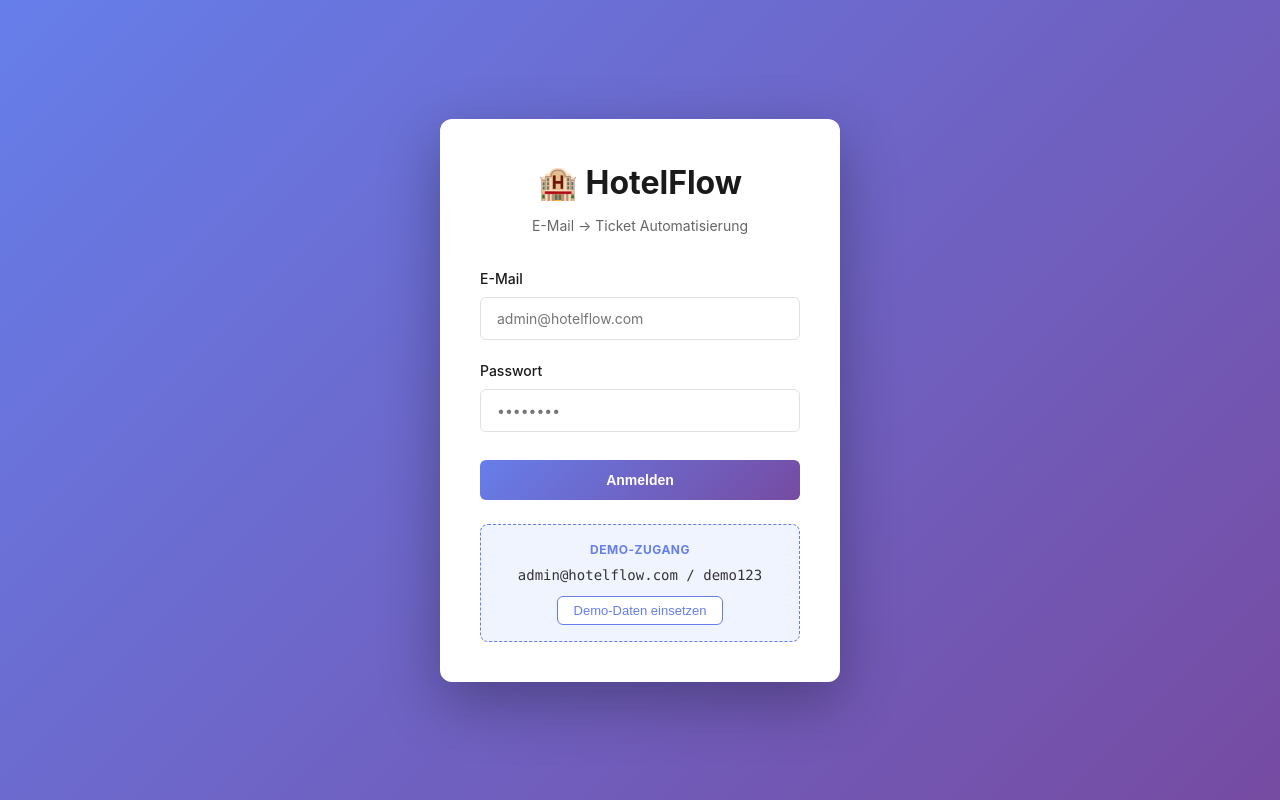
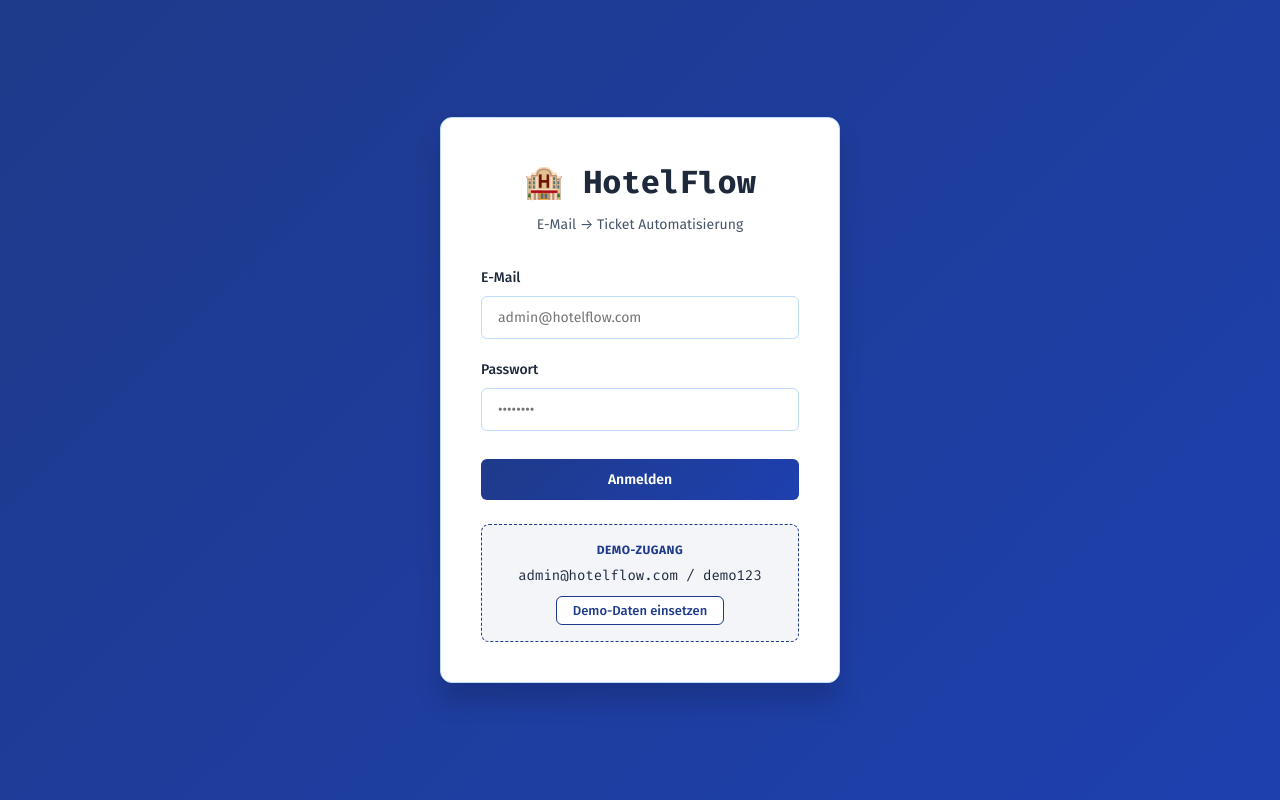
Before and after one commit to Max-M2000/hotelflow, a React app in the folder frontend/: page /login in a window 1280 px wide. Built offline with nearby package versions, Linux system fonts and the light colour scheme.

Commit message:
feat: implement ui-ux-pro-max design system - navy palette, Fira fonts, Soft UI shadows

```diff
--- a/frontend/src/styles/app.css
+++ b/frontend/src/styles/app.css
@@ -1,3 +1,5 @@
+@import url('https://fonts.googleapis.com/css2?family=Fira+Code:wght@400;500;600;700&family=Fira+Sans:wght@300;400;500;600;700&display=swap');
+
 * {
   margin: 0;
   padding: 0;
@@ -5,29 +7,75 @@
 }
 
 :root {
-  --color-surface: #ffffff;
-  --color-surface-secondary: #f8f9fa;
-  --color-text: #1a1a1a;
-  --color-text-secondary: #666666;
-  --color-border: #e0e0e0;
-  --color-hover: #f5f5f5;
-  --color-focus: #0066cc;
-  --color-status-open: #0066cc;
-  --color-status-in-progress: #ff9800;
-  --color-status-closed: #4caf50;
+  /* Colors (from ui-ux-pro-max Design System) */
+  --color-primary: #1E3A8A;
+  --color-on-primary: #FFFFFF;
+  --color-secondary: #3B82F6;
+  --color-accent: #A16207;
+  --color-background: #F8FAFC;
+  --color-foreground: #1E40AF;
+  --color-muted: #E9EEF5;
+  --color-border: #BFDBFE;
+  --color-destructive: #DC2626;
+  --color-ring: #1E3A8A;
+
+  /* Surfaces & Text (Soft UI Evolution) */
+  --color-surface: #FFFFFF;
+  --color-surface-secondary: #F8FAFC;
+  --color-text: #1E293B;
+  --color-text-secondary: #475569;
+  --color-text-tertiary: #94A3B8;
+
+  /* Status Colors */
+  --color-status-open: #3B82F6;
+  --color-status-in-progress: #F59E0B;
+  --color-status-closed: #10B981;
+
+  /* Interactive */
+  --color-hover: #F1F5F9;
+  --color-focus: #1E3A8A;
+  --color-focus-ring: #DBEAFE;
+
+  /* Shadows (Soft UI) */
+  --shadow-sm: 0 1px 2px rgba(0, 0, 0, 0.05);
+  --shadow-md: 0 4px 6px rgba(0, 0, 0, 0.1);
+  --shadow-lg: 0 10px 15px rgba(0, 0, 0, 0.1);
+  --shadow-xl: 0 20px 25px rgba(0, 0, 0, 0.15);
+
+  /* Typography (Fira Code + Fira Sans) */
+  --font-heading: 'Fira Code', ui-monospace, SFMono-Regular, Menlo, monospace;
+  --font-body: 'Fira Sans', -apple-system, BlinkMacSystemFont, 'Segoe UI', sans-serif;
 }
 
 @media (prefers-color-scheme: dark) {
   :root {
-    --color-surface: #1e1e1e;
-    --color-surface-secondary: #2d2d2d;
-    --color-text: #ffffff;
-    --color-text-secondary: #b0b0b0;
-    --color-border: #3a3a3a;
-    --color-hover: #333333;
-    --color-status-open: #4da6ff;
-    --color-status-in-progress: #ffb74d;
-    --color-status-closed: #66bb6a;
+    /* Dark Mode Colors */
+    --color-primary: #3B82F6;
+    --color-secondary: #60A5FA;
+    --color-accent: #F59E0B;
+    --color-background: #0F172A;
+    --color-foreground: #93C5FD;
+    --color-muted: #1E293B;
+    --color-border: #1E3A8A;
+    --color-destructive: #F87171;
+    --color-ring: #3B82F6;
+
+    /* Dark Surfaces & Text */
+    --color-surface: #1E293B;
+    --color-surface-secondary: #334155;
+    --color-text: #F1F5F9;
+    --color-text-secondary: #CBD5E1;
+    --color-text-tertiary: #94A3B8;
+
+    /* Dark Status Colors */
+    --color-status-open: #60A5FA;
+    --color-status-in-progress: #FCD34D;
+    --color-status-closed: #34D399;
+
+    /* Dark Interactive */
+    --color-hover: #475569;
+    --color-focus: #60A5FA;
+    --color-focus-ring: #1E3A8A;
   }
 }
 
@@ -38,6 +86,6 @@ html, body, #root {
 }
 
 body {
-  font-family: -apple-system, BlinkMacSystemFont, 'Segoe UI', Roboto, Helvetica, Arial, sans-serif;
+  font-family: var(--font-body);
   line-height: 1.5;
 }
--- a/frontend/src/styles/auth.css
+++ b/frontend/src/styles/auth.css
@@ -3,18 +3,19 @@
   align-items: center;
   justify-content: center;
   min-height: 100vh;
-  background: linear-gradient(135deg, #667eea 0%, #764ba2 100%);
-  font-family: -apple-system, BlinkMacSystemFont, 'Segoe UI', Roboto, Helvetica, Arial, sans-serif;
+  background: linear-gradient(135deg, #1E3A8A 0%, #1E40AF 100%);
+  font-family: var(--font-body);
   padding: 20px;
 }
 
 .authCard {
-  background: white;
+  background: var(--color-surface);
   border-radius: 12px;
-  box-shadow: 0 20px 60px rgba(0, 0, 0, 0.3);
+  box-shadow: var(--shadow-xl);
   padding: 40px;
   width: 100%;
   max-width: 400px;
+  border: 1px solid var(--color-border);
 }
 
 .authHeader {
@@ -26,12 +27,13 @@
   font-size: 32px;
   font-weight: 700;
   margin-bottom: 8px;
-  color: #1a1a1a;
+  color: var(--color-text);
+  font-family: var(--font-heading);
 }
 
 .authHeader p {
   font-size: 14px;
-  color: #666666;
+  color: var(--color-text-secondary);
 }
 
 .authForm {
@@ -49,36 +51,39 @@
 .formGroup label {
   font-weight: 500;
   font-size: 14px;
-  color: #1a1a1a;
+  color: var(--color-text);
 }
 
 .authInput {
   padding: 12px 16px;
-  border: 1px solid #e0e0e0;
+  border: 1px solid var(--color-border);
   border-radius: 6px;
   font-size: 14px;
   transition: all 0.2s ease;
-  font-family: inherit;
+  font-family: var(--font-body);
+  background: var(--color-surface);
+  color: var(--color-text);
 }
 
 .authInput:focus {
   outline: none;
-  border-color: #667eea;
-  box-shadow: 0 0 0 3px rgba(102, 126, 234, 0.1);
+  border-color: var(--color-focus);
+  box-shadow: 0 0 0 3px rgba(30, 58, 138, 0.1);
 }
 
 .authError {
-  background: #ffebee;
-  color: #c62828;
+  background: rgba(220, 38, 38, 0.1);
+  color: #991B1B;
   padding: 12px;
   border-radius: 6px;
   font-size: 14px;
   text-align: center;
+  border: 1px solid rgba(220, 38, 38, 0.3);
 }
 
 .authButton {
   padding: 12px 24px;
-  background: linear-gradient(135deg, #667eea 0%, #764ba2 100%);
+  background: linear-gradient(135deg, #1E3A8A 0%, #1E40AF 100%);
   color: white;
   border: none;
   border-radius: 6px;
@@ -87,15 +92,17 @@
   cursor: pointer;
   transition: all 0.2s ease;
   margin-top: 8px;
+  font-family: var(--font-body);
 }
 
 .authButton:hover:not(:disabled) {
-  transform: translateY(-2px);
-  box-shadow: 0 10px 20px rgba(102, 126, 234, 0.3);
+  transform: translateY(-1px);
+  box-shadow: var(--shadow-lg);
+  opacity: 0.95;
 }
 
 .authButton:disabled {
-  opacity: 0.6;
+  opacity: 0.5;
   cursor: not-allowed;
 }
 
@@ -121,8 +128,8 @@
 .demoBox {
   margin-top: 24px;
   padding: 16px;
-  background: #f0f4ff;
-  border: 1px dashed #667eea;
+  background: rgba(30, 58, 138, 0.05);
+  border: 1px dashed var(--color-primary);
   border-radius: 8px;
   text-align: center;
 }
@@ -132,32 +139,33 @@
   font-weight: 700;
   text-transform: uppercase;
   letter-spacing: 0.5px;
-  color: #667eea;
+  color: var(--color-primary);
   margin-bottom: 6px;
 }
 
 .demoBoxRow {
-  font-family: ui-monospace, SFMono-Regular, Menlo, monospace;
+  font-family: var(--font-heading);
   font-size: 14px;
-  color: #333;
+  color: var(--color-text);
   margin-bottom: 10px;
 }
 
 .demoFillButton {
   padding: 6px 16px;
-  background: white;
-  border: 1px solid #667eea;
-  color: #667eea;
+  background: var(--color-surface);
+  border: 1px solid var(--color-primary);
+  color: var(--color-primary);
   border-radius: 6px;
   font-size: 13px;
   font-weight: 500;
   cursor: pointer;
   transition: all 0.2s ease;
+  font-family: var(--font-body);
 }
 
 .demoFillButton:hover {
-  background: #667eea;
-  color: white;
+  background: var(--color-primary);
+  color: var(--color-on-primary);
 }
 
 @media (max-width: 480px) {
--- a/frontend/src/styles/dashboard.css
+++ b/frontend/src/styles/dashboard.css
@@ -1,38 +1,7 @@
-* {
-  margin: 0;
-  padding: 0;
-  box-sizing: border-box;
-}
-
-:root {
-  --color-surface: #ffffff;
-  --color-surface-secondary: #f8f9fa;
-  --color-text: #1a1a1a;
-  --color-text-secondary: #666666;
-  --color-border: #e0e0e0;
-  --color-hover: #f5f5f5;
-  --color-focus: #0066cc;
-  --color-status-open: #0066cc;
-  --color-status-in-progress: #ff9800;
-  --color-status-closed: #4caf50;
-}
-
-@media (prefers-color-scheme: dark) {
-  :root {
-    --color-surface: #1e1e1e;
-    --color-surface-secondary: #2d2d2d;
-    --color-text: #ffffff;
-    --color-text-secondary: #b0b0b0;
-    --color-border: #3a3a3a;
-    --color-hover: #333333;
-    --color-status-open: #4da6ff;
-    --color-status-in-progress: #ffb74d;
-    --color-status-closed: #66bb6a;
-  }
-}
+/* Dashboard styles inherit CSS variables from app.css (no duplication) */
 
 body {
-  font-family: -apple-system, BlinkMacSystemFont, 'Segoe UI', Roboto, Helvetica, Arial, sans-serif;
+  font-family: var(--font-body);
   background-color: var(--color-surface);
   color: var(--color-text);
   line-height: 1.5;
@@ -62,7 +31,7 @@ body {
 
 .logoutButton {
   padding: 8px 16px;
-  background: #f44336;
+  background: var(--color-destructive);
   color: white;
   border: none;
   border-radius: 6px;
@@ -71,12 +40,14 @@ body {
   cursor: pointer;
   transition: all 0.2s ease;
   align-self: center;
+  font-family: var(--font-body);
 }
 
 .logoutButton:hover {
-  background: #d32f2f;
+  background: #b91c1c;
   transform: translateY(-2px);
-  box-shadow: 0 4px 8px rgba(244, 67, 54, 0.3);
+  box-shadow: var(--shadow-md);
+  opacity: 0.95;
 }
 
 .header p {
@@ -239,10 +210,10 @@ body {
   white-space: nowrap;
 }
 
-.complaint { background: #f44336; color: white; }
-.inquiry { background: #2196f3; color: white; }
-.booking { background: #4caf50; color: white; }
-.other { background: #9e9e9e; color: white; }
+.complaint { background: #EF4444; color: white; }
+.inquiry { background: #3B82F6; color: white; }
+.booking { background: #10B981; color: white; }
+.other { background: #9CA3AF; color: white; }
 
 .priorityBadge {
   display: inline-block;
@@ -254,9 +225,9 @@ body {
   white-space: nowrap;
 }
 
-.priority-low { background: #4caf50; color: white; }
-.priority-medium { background: #ff9800; color: white; }
-.priority-high { background: #f44336; color: white; }
+.priority-low { background: #10B981; color: white; }
+.priority-medium { background: #F59E0B; color: white; }
+.priority-high { background: #EF4444; color: white; }
 
 /* Status Select */
 .statusSelect {
@@ -319,10 +290,10 @@ body {
 /* Error State */
 .errorState {
   padding: 24px;
-  background-color: rgba(244, 67, 54, 0.1);
-  border: 1px solid #f44336;
+  background-color: rgba(220, 38, 38, 0.1);
+  border: 1px solid var(--color-destructive);
   border-radius: 8px;
-  color: #f44336;
+  color: #991B1B;
 }
 
 /* Empty State */
@@ -383,12 +354,19 @@ body {
 .retryButton {
   margin-left: 12px;
   padding: 4px 12px;
-  background: #f44336;
+  background: var(--color-destructive);
   color: white;
   border: none;
   border-radius: 4px;
   font-size: 13px;
   cursor: pointer;
+  font-family: var(--font-body);
+  transition: all 0.2s ease;
+}
+
+.retryButton:hover {
+  opacity: 0.95;
+  box-shadow: var(--shadow-sm);
 }
 
 /* Responsive */
--- a/frontend/src/styles/detail.css
+++ b/frontend/src/styles/detail.css
@@ -42,7 +42,7 @@
   width: 44px;
   height: 44px;
   border-radius: 50%;
-  background: linear-gradient(135deg, #667eea 0%, #764ba2 100%);
+  background: linear-gradient(135deg, #1E3A8A 0%, #1E40AF 100%);
   color: white;
   display: flex;
   align-items: center;
@@ -168,7 +168,7 @@
 .noteButton {
   align-self: flex-start;
   padding: 10px 20px;
-  background: linear-gradient(135deg, #667eea 0%, #764ba2 100%);
+  background: linear-gradient(135deg, #1E3A8A 0%, #1E40AF 100%);
   color: white;
   border: none;
   border-radius: 6px;
@@ -176,11 +176,13 @@
   font-size: 14px;
   cursor: pointer;
   transition: all 0.2s ease;
+  font-family: var(--font-body);
 }
 
 .noteButton:hover:not(:disabled) {
   transform: translateY(-1px);
-  box-shadow: 0 6px 12px rgba(102, 126, 234, 0.3);
+  box-shadow: var(--shadow-lg);
+  opacity: 0.95;
 }
 
 .noteButton:disabled {
```
Also changed, not shown: frontend/src/theme/palette.js (+73 -52 lines), 1 other file (tests, documents, lock files or other folders).
